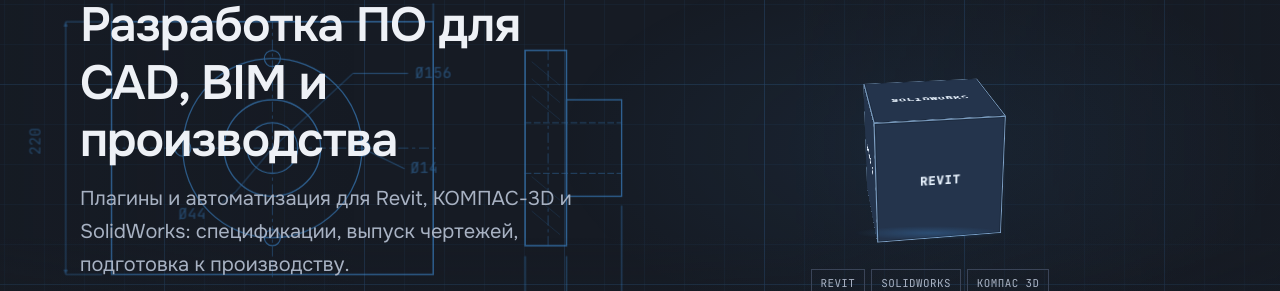
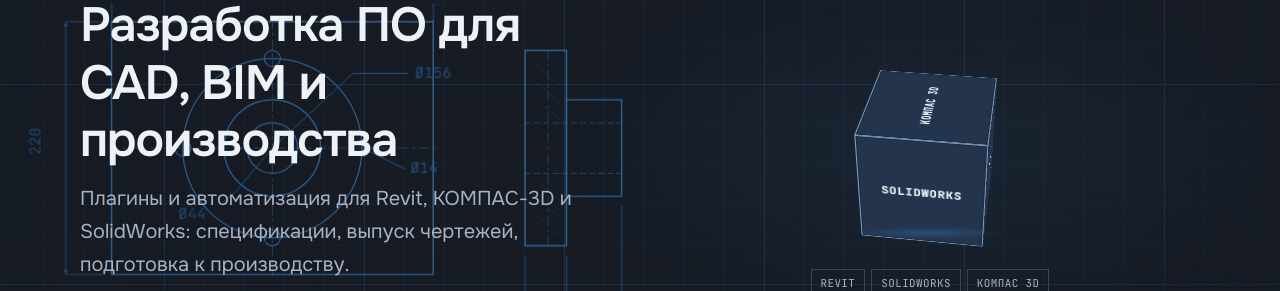
Before and after one commit to AlexPror/portfolio_site, a Vue app: page / in a window 1280 px wide. Shown: the part 145-436 px from the top of the page. Built offline with nearby package versions, Linux system fonts and the light colour scheme; no server answers.

Commit message:
Tilt cube vertex toward camera and show all three platforms by default.

```diff
--- a/src/components/HeroSection.vue
+++ b/src/components/HeroSection.vue
@@ -22,11 +22,12 @@
 }
 
 const FACES: Face[] = [
+  // Opposite pairs share a platform; default corner (front+right+top) shows all three
   { id: 'front', label: 'Revit', to: '/revit', faceClass: 'face-front' },
   { id: 'back', label: 'Revit', to: '/revit', faceClass: 'face-back' },
   { id: 'right', label: 'SolidWorks', to: '/solidworks', faceClass: 'face-right' },
-  { id: 'left', label: 'КОМПАС 3D', to: '/kompas', faceClass: 'face-left' },
-  { id: 'top', label: 'SolidWorks', to: '/solidworks', faceClass: 'face-top' },
+  { id: 'left', label: 'SolidWorks', to: '/solidworks', faceClass: 'face-left' },
+  { id: 'top', label: 'КОМПАС 3D', to: '/kompas', faceClass: 'face-top' },
   { id: 'bottom', label: 'КОМПАС 3D', to: '/kompas', faceClass: 'face-bottom' },
 ]
 
@@ -39,13 +40,16 @@
 const ZOOM_MIN = 1
 const ZOOM_MAX = 1.85
 const HALF = 60 // px — half of face size (120px)
+/** Corner toward camera: atan(1/√2) ≈ 35.264°, yaw 45° */
+const VERTEX_PITCH = -35.264
+const VERTEX_YAW = 45
 
 const reducedMotion = ref(false)
 const cubeOpen = ref(false)
 const dragging = ref(false)
 const stageRef = ref<HTMLElement | null>(null)
-const yawRef = ref(-28)
-const pitchRef = ref(-22)
+const yawRef = ref(VERTEX_YAW)
+const pitchRef = ref(VERTEX_PITCH)
 const rollRef = ref(0)
 const explodeRef = ref(0)
 const zoomRef = ref(1)
@@ -55,8 +59,8 @@
 let lastX = 0
 let lastY = 0
 let lastTs = 0
-let yaw = -28
-let pitch = -22
+let yaw = VERTEX_YAW
+let pitch = VERTEX_PITCH
 let roll = 0
 let explode = 0
 let explodeTarget = 0
@@ -97,8 +101,8 @@
     const blend = 1 - Math.exp(-1.2 * dt)
     yawVel += (yawVelTarget - yawVel) * blend
     yaw += yawVel * dt
-    // Hold a readable three-face tilt; roll settles after MMB
-    pitch += (-22 - pitch) * Math.min(1, 1.6 * dt)
+    // Keep vertex-toward-camera tilt; roll settles after MMB
+    pitch += (VERTEX_PITCH - pitch) * Math.min(1, 1.6 * dt)
     roll += (0 - roll) * Math.min(1, 1.6 * dt)
   }
 
```
